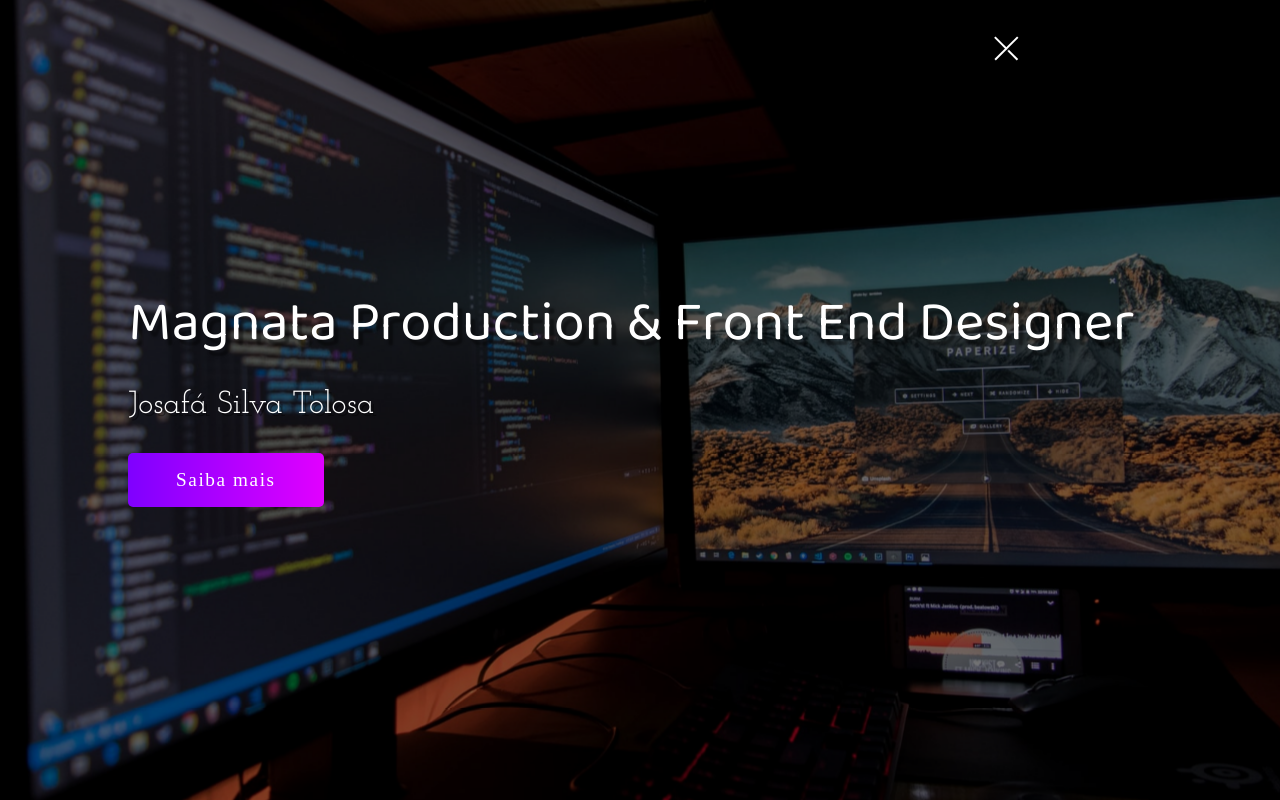
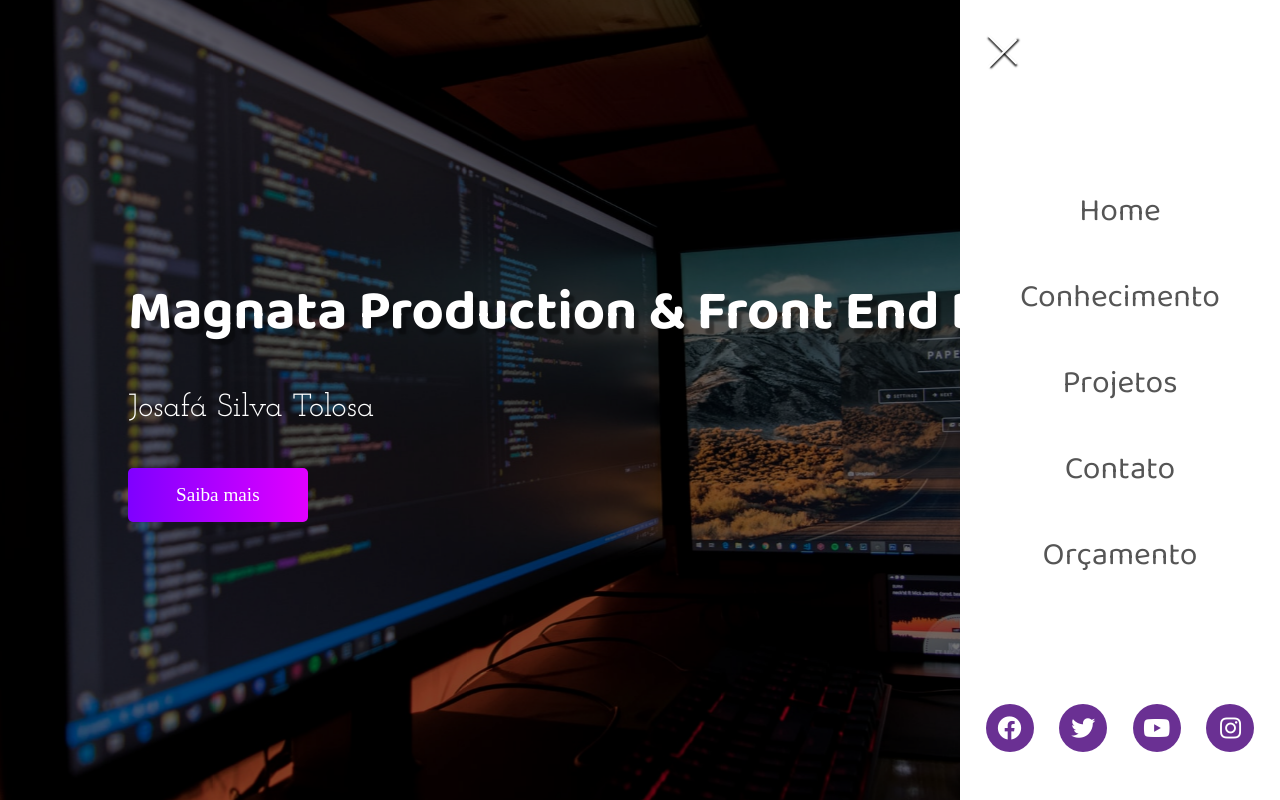
Before and after one commit to josaap2601/Magnata_Web, a plain HTML site: page index.html in a window 1280 px wide. Both pictures are taken after a click on the element "fechar". Drawn offline with Linux system fonts and the light colour scheme; a web font is replaced by a local one.

Commit message:
Refactor CSS styles for improved design and animations

```diff
--- a/css/estilo.css
+++ b/css/estilo.css
@@ -4,7 +4,7 @@
 * {
     margin: 0;
     padding: 0;
-    box-sizing: border-box; /* Garante que o padding não quebre a largura */
+    box-sizing: border-box;
     list-style: none;
     text-decoration: none;
 }
@@ -13,6 +13,8 @@
     --font-primary: "Baloo Da 2", serif;
     --font-secondary: "Josefin Slab", serif;
     --font-action: "Muli", serif;
+    --purple-main: #a044ff;
+    --purple-dark: #6a3093;
 }
 
 body {
@@ -21,10 +23,16 @@ body {
     overflow-x: hidden;
 }
 
+/* Animação de Flutuação Contínua para o Texto */
+@keyframes flutuar {
+    0%, 100% { transform: translateY(0); }
+    50% { transform: translateY(-12px); }
+}
+
 /* Menu Hambúrguer */
 .hamburguer {
-    width: 2rem;
-    height: 2rem;
+    width: 2.5rem;
+    height: 2.5rem;
     position: fixed;
     z-index: 100;
     right: 2rem;
@@ -33,7 +41,11 @@ body {
     flex-direction: column;
     justify-content: space-evenly;
     cursor: pointer;
-    transition: right 0.7s;
+    transition: all 0.5s ease;
+}
+
+.hamburguer:hover {
+    transform: scale(1.1);
 }
 
 .show-menu .hamburguer {
@@ -42,56 +54,42 @@ body {
 
 .line {
     width: 100%;
-    height: .1rem;
+    height: .15rem;
     background-color: #fff;
-    box-shadow: 0.1rem 0.1rem 1px #000;
-    transition: transform 0.5s;
+    box-shadow: 0.1rem 0.1rem 2px #000;
+    transition: all 0.5s;
 }
 
-.show-menu #line1 {
-    transform: rotate(45deg) translate(.3rem, .45rem);
+.hamburguer:hover .line {
+    background-color: var(--purple-main);
 }
 
-.show-menu #line2 {
-    opacity: 0;
-    visibility: hidden;
-}
-
-.show-menu #line3 {
-    transform: rotate(-45deg) translate(.3rem, -.45rem);
-}
+.show-menu #line1 { transform: rotate(45deg) translate(.3rem, .45rem); }
+.show-menu #line2 { opacity: 0; visibility: hidden; }
+.show-menu #line3 { transform: rotate(-45deg) translate(.3rem, -.45rem); }
 
 .hamburguer span {
     position: absolute;
-    left: 3.5rem;
+    left: 4rem;
     height: 2rem;
     width: 6rem;
     display: flex;
     justify-content: center;
     align-items: center;
-    background-color: #a044ff;
-    color: #ffffff;
+    background-color: var(--purple-main);
+    color: #fff;
     font-family: var(--font-action);
     opacity: 0;
     transition: opacity 0.3s;
     border-radius: 5px;
+    pointer-events: none;
 }
 
-.hamburguer span::before {
-    content: "";
-    position: absolute;
-    border-right: .5rem solid #a044ff;
-    border-top: .5rem solid transparent;
-    border-left: .5rem solid transparent;
-    border-bottom: .5rem solid transparent;
-    left: -1rem;
-}
-
-.show-menu .hamburguer:hover span {
+.hamburguer:hover span {
     opacity: 1;
 }
 
-/* Header e Imagem de Fundo */
+/* Header e Imagem Infinita */
 header {
     width: 100%;
     height: 100vh;
@@ -102,23 +100,24 @@ header {
 .img-wrapper {
     width: 100%;
     height: 100%;
-    background-color: rgba(0, 0, 0, 0.7); /* Escurece o fundo */
+    background-color: rgba(0, 0, 0, 0.8);
 }
 
 .img-wrapper img {
     width: 100%;
     height: 100%;
-    object-fit: cover; /* Faz a imagem preencher toda a tela */
+    object-fit: cover;
     opacity: 0.5;
-    animation: zoom 25s infinite alternate;
+    /* Movimento de zoom que nunca para */
+    animation: zoom 20s infinite alternate ease-in-out;
 }
 
 @keyframes zoom {
-    0% { transform: scale(1.3); }
-    100% { transform: scale(1); }
+    0% { transform: scale(1); }
+    100% { transform: scale(1.2); }
 }
 
-/* Banner Centralizado */
+/* Banner com Flutuação */
 .banner {
     position: absolute;
     top: 50%;
@@ -128,32 +127,28 @@ header {
 }
 
 .banner h1 {
-    color: #ffffff;
+    color: #fff;
     font-size: 3.5rem;
-    font-family: var(--font-primary);
-    font-weight: 200;
     text-shadow: .3rem .4rem 2px rgba(0, 0, 0, 0.4);
-    line-height: 4rem;
     margin-bottom: 2rem;
     opacity: 0;
-    animation: moveBanner 1s 0.5s forwards;
+    /* Entrada + Flutuação infinita */
+    animation: moveBanner 1s 0.5s forwards, flutuar 4s 1.5s infinite ease-in-out;
 }
 
 .banner p {
     font-family: var(--font-secondary);
     color: #fff;
     font-size: 2rem;
-    text-shadow: .2rem .2rem rgba(0, 0, 0, 0.4);
     margin-bottom: 2rem;
     opacity: 0;
-    animation: moveBanner 1s 0.7s forwards;
+    animation: moveBanner 1s 0.7s forwards, flutuar 4s 1.7s infinite ease-in-out;
 }
 
 .banner button {
     font-family: var(--font-action);
     color: #fff;
     font-size: 1.2rem;
-    letter-spacing: .1rem;
     background: linear-gradient(to left, #E100FF, #7F00FF);
     padding: 1rem 3rem;
     border: none;
@@ -161,26 +156,20 @@ header {
     cursor: pointer;
     opacity: 0;
     animation: moveBanner 1s 0.9s forwards;
-    transition: transform 0.3s, opacity 0.3s;
+    transition: 0.3s;
 }
 
 .banner button:hover {
-    opacity: 0.9 !important;
     transform: scale(1.05);
+    filter: brightness(1.2);
 }
 
 @keyframes moveBanner {
-    0% {
-        transform: translateY(5rem) rotateY(-30deg);
-        opacity: 0;
-    }
-    100% {
-        transform: translateY(0) rotateY(0);
-        opacity: 1;
-    }
+    0% { transform: translateY(5rem); opacity: 0; }
+    100% { transform: translateY(0); opacity: 1; }
 }
 
-/* Menu Lateral (Sidebar) */
+/* Sidebar */
 .sidebar {
     width: 20rem;
     height: 100vh;
@@ -190,6 +179,54 @@ header {
     right: -20rem;
     transition: right 0.7s cubic-bezier(1, 0, 0, 1);
     z-index: 50;
+    display: flex;
+    flex-direction: column;
+    justify-content: center;
+    align-items: center;
 }
 
-.show-menu .
+.show-menu .sidebar {
+    right: 0;
+}
+
+.menu-item {
+    text-align: center;
+    margin-bottom: 2rem;
+}
+
+.menu-link {
+    font-size: 2rem;
+    color: #555;
+    transition: 0.5s;
+}
+
+.menu-link:hover {
+    color: var(--purple-main);
+    padding-left: 10px;
+}
+
+.social-media {
+    position: absolute;
+    bottom: 3rem;
+    width: 100%;
+    display: flex;
+    justify-content: space-evenly;
+}
+
+.social-media i {
+    background-color: var(--purple-dark);
+    color: #fff;
+    height: 3rem;
+    width: 3rem;
+    font-size: 1.5rem;
+    display: flex;
+    justify-content: center;
+    align-items: center;
+    border-radius: 50%;
+    transition: 0.3s;
+}
+
+.social-media i:hover {
+    background-color: var(--purple-main);
+    transform: translateY(-5px);
+}
```
